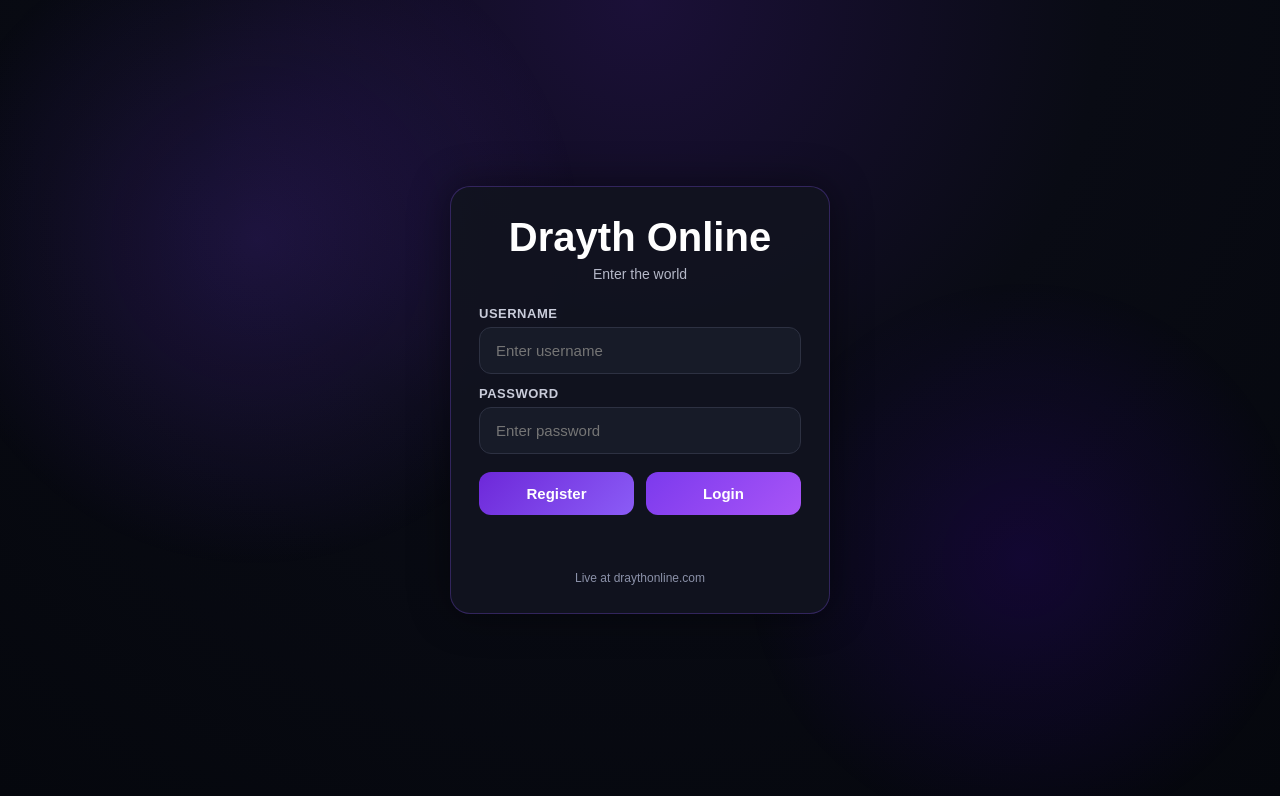
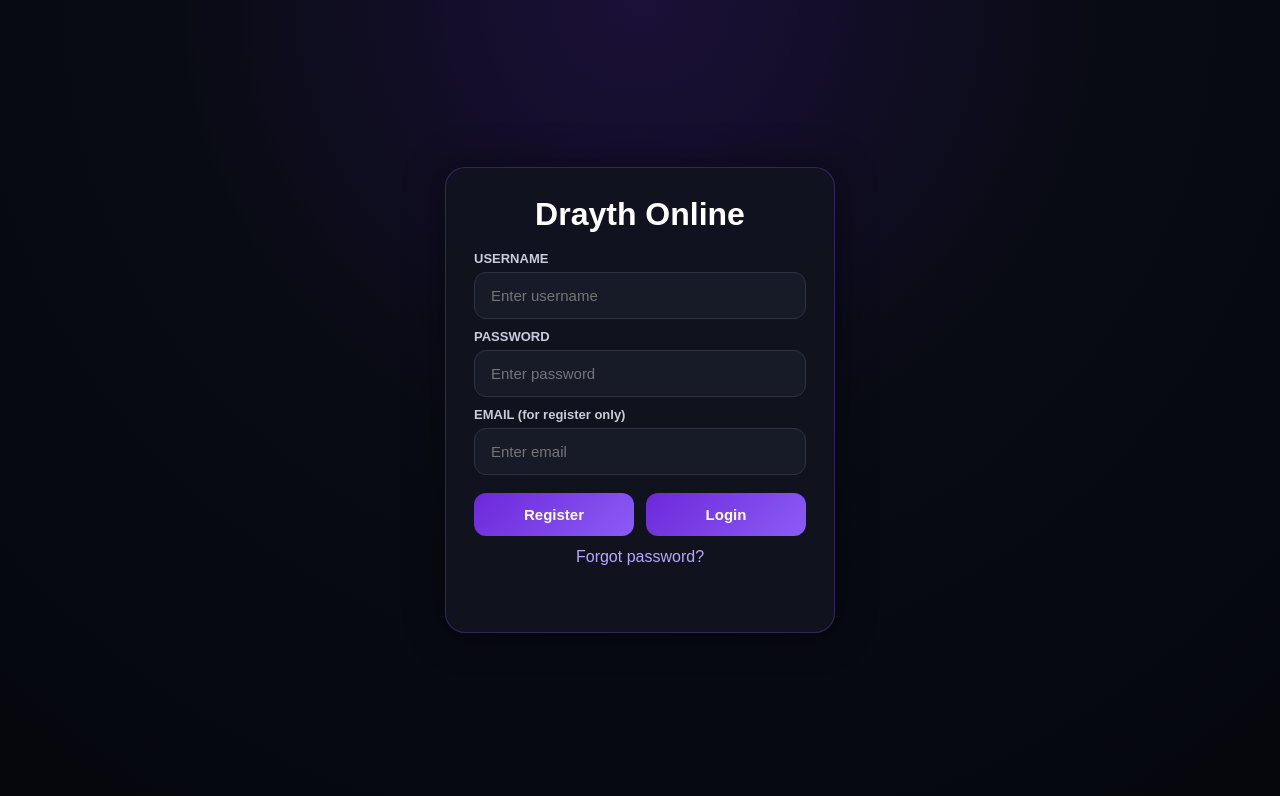
Before and after one commit to TEMMPY/drayth-server, a website: page login.html in a window 1280 px wide. Drawn offline with Linux system fonts and the light colour scheme.

Commit message:
Update login.html

```diff
--- a/login.html
+++ b/login.html
@@ -5,146 +5,54 @@
   <title>Drayth Online - Login</title>
   <style>
     * { box-sizing: border-box; }
-
     body {
-      margin: 0;
-      min-height: 100vh;
-      font-family: Arial, sans-serif;
-      color: #fff;
-      background:
-        radial-gradient(circle at top, #1b1038 0%, #090b14 45%, #05070d 100%);
-      display: flex;
-      align-items: center;
-      justify-content: center;
+      margin: 0; min-height: 100vh; font-family: Arial, sans-serif; color: #fff;
+      background: radial-gradient(circle at top, #1b1038 0%, #090b14 45%, #05070d 100%);
+      display: flex; align-items: center; justify-content: center;
     }
-
-    .bg-glow {
-      position: fixed;
-      inset: 0;
-      pointer-events: none;
-      background:
-        radial-gradient(circle at 20% 30%, rgba(122, 58, 255, 0.18), transparent 28%),
-        radial-gradient(circle at 80% 70%, rgba(88, 0, 255, 0.14), transparent 24%);
+    .card {
+      width: 390px; padding: 28px; border-radius: 20px;
+      background: rgba(17,20,31,0.94); border: 1px solid rgba(137,86,255,0.28);
+      box-shadow: 0 0 40px rgba(0,0,0,0.45);
     }
-
-    .login-card {
-      width: 380px;
-      padding: 28px;
-      border-radius: 20px;
-      background: rgba(17, 20, 31, 0.94);
-      border: 1px solid rgba(137, 86, 255, 0.28);
-      box-shadow: 0 0 40px rgba(0,0,0,0.45);
-      position: relative;
-      z-index: 2;
+    h1 { text-align: center; margin: 0 0 18px; }
+    label { display:block; margin: 10px 0 6px; color:#c9ccda; font-size:13px; font-weight:700; }
+    input {
+      width:100%; padding:14px 16px; border-radius:12px; border:1px solid #2d3142;
+      background:#171b28; color:#fff; outline:none; font-size:15px;
     }
-
-    .title {
-      text-align: center;
-      font-size: 40px;
-      font-weight: 800;
-      margin: 0 0 6px;
-      color: #ffffff;
-    }
-
-    .subtitle {
-      text-align: center;
-      color: #b5b8c8;
-      margin: 0 0 24px;
-      font-size: 14px;
-    }
-
-    .label {
-      display: block;
-      margin: 12px 0 6px;
-      color: #c9ccda;
-      font-size: 13px;
-      font-weight: 700;
-      letter-spacing: 0.5px;
-    }
-
-    input {
-      width: 100%;
-      padding: 14px 16px;
-      border-radius: 12px;
-      border: 1px solid #2d3142;
-      background: #171b28;
-      color: #fff;
-      outline: none;
-      font-size: 15px;
-    }
-
-    input:focus {
-      border-color: #8b5cf6;
-      box-shadow: 0 0 0 3px rgba(139, 92, 246, 0.18);
-    }
-
-    .btn-row {
-      display: flex;
-      gap: 12px;
-      margin-top: 18px;
-    }
-
+    .row { display:flex; gap:12px; margin-top:18px; }
     button {
-      flex: 1;
-      padding: 13px 14px;
-      border: none;
-      border-radius: 12px;
-      cursor: pointer;
-      font-weight: 700;
-      font-size: 15px;
-      color: white;
-      transition: transform 0.12s ease, opacity 0.12s ease;
-    }
-
-    button:hover {
-      transform: translateY(-1px);
-      opacity: 0.95;
-    }
-
-    .btn-register {
+      flex:1; padding:13px 14px; border:none; border-radius:12px; cursor:pointer;
+      font-weight:700; font-size:15px; color:white;
       background: linear-gradient(135deg, #6d28d9, #8b5cf6);
     }
-
-    .btn-login {
-      background: linear-gradient(135deg, #7c3aed, #a855f7);
-    }
-
-    #status {
-      margin-top: 16px;
-      min-height: 22px;
-      text-align: center;
-      font-size: 14px;
-      color: #d2d6e7;
-    }
-
-    .footer-note {
-      margin-top: 18px;
-      text-align: center;
-      font-size: 12px;
-      color: #8b91a9;
+    #status { margin-top:16px; min-height:22px; text-align:center; font-size:14px; color:#d2d6e7; }
+    .link {
+      display:block; margin-top:12px; text-align:center; color:#bba6ff; text-decoration:none;
     }
   </style>
 </head>
 <body>
-  <div class="bg-glow"></div>
+  <div class="card">
+    <h1>Drayth Online</h1>
 
-  <div class="login-card">
-    <h1 class="title">Drayth Online</h1>
-    <p class="subtitle">Enter the world</p>
-
-    <label class="label">USERNAME</label>
+    <label>USERNAME</label>
     <input id="user" placeholder="Enter username" />
 
-    <label class="label">PASSWORD</label>
+    <label>PASSWORD</label>
     <input id="pass" type="password" placeholder="Enter password" />
 
-    <div class="btn-row">
-      <button class="btn-register" onclick="register()">Register</button>
-      <button class="btn-login" onclick="login()">Login</button>
+    <label>EMAIL (for register only)</label>
+    <input id="email" type="email" placeholder="Enter email" />
+
+    <div class="row">
+      <button onclick="register()">Register</button>
+      <button onclick="login()">Login</button>
     </div>
 
+    <a class="link" href="forgot.html">Forgot password?</a>
     <div id="status"></div>
-    <div class="footer-note">Live at draythonline.com</div>
   </div>
 
   <script>
@@ -157,30 +65,21 @@
     function register() {
       const username = document.getElementById("user").value.trim();
       const password = document.getElementById("pass").value.trim();
-
-      if (!username || !password) {
-        setStatus("Enter a username and password.");
-        return;
-      }
+      const email = document.getElementById("email").value.trim();
 
       fetch(API + "/register", {
         method: "POST",
         headers: { "Content-Type": "application/json" },
-        body: JSON.stringify({ username, password })
+        body: JSON.stringify({ username, password, email })
       })
       .then(r => r.text())
-      .then(msg => setStatus(msg))
+      .then(setStatus)
       .catch(() => setStatus("Register failed."));
     }
 
     function login() {
       const username = document.getElementById("user").value.trim();
       const password = document.getElementById("pass").value.trim();
-
-      if (!username || !password) {
-        setStatus("Enter a username and password.");
-        return;
-      }
 
       fetch(API + "/login", {
         method: "POST",
```
